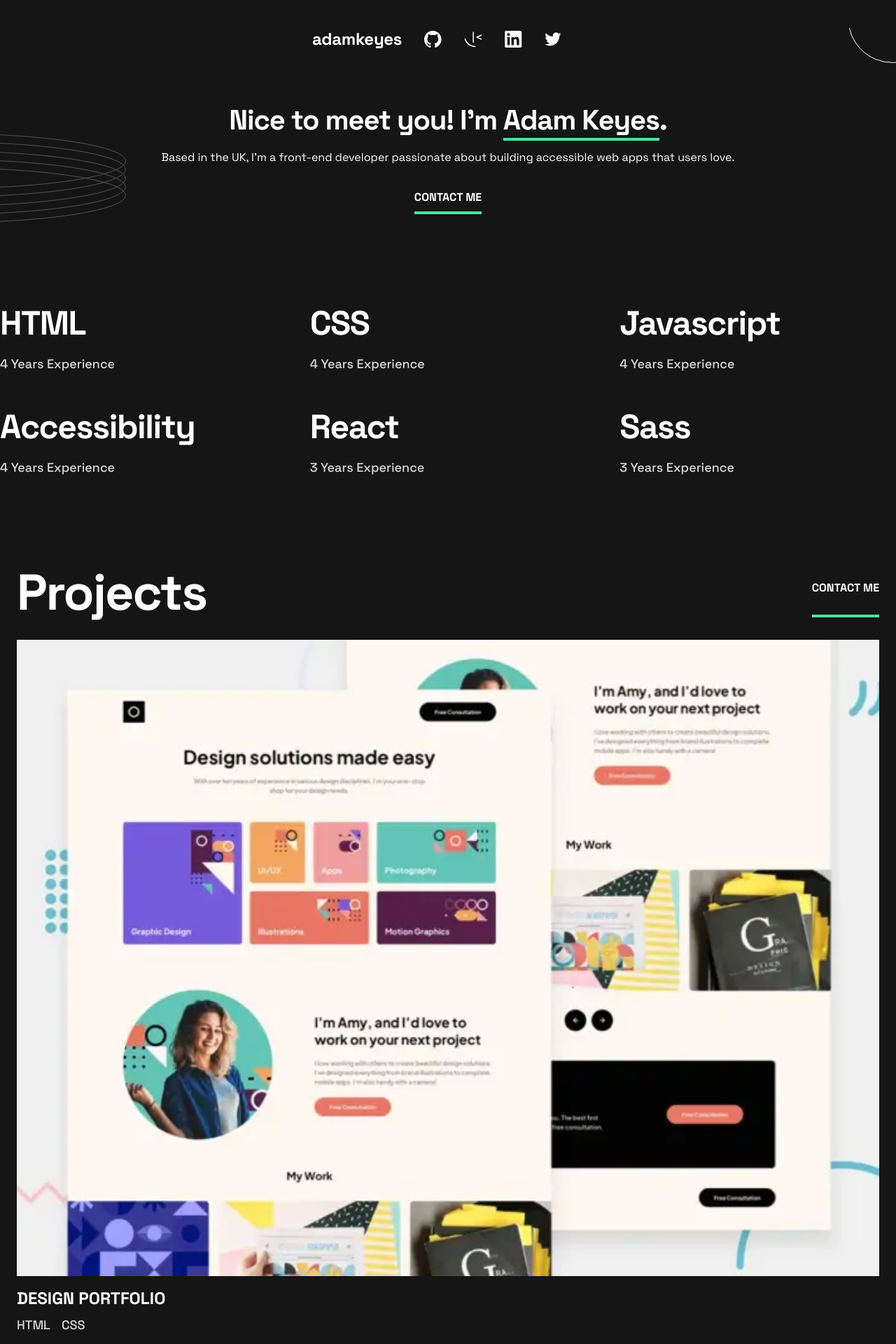
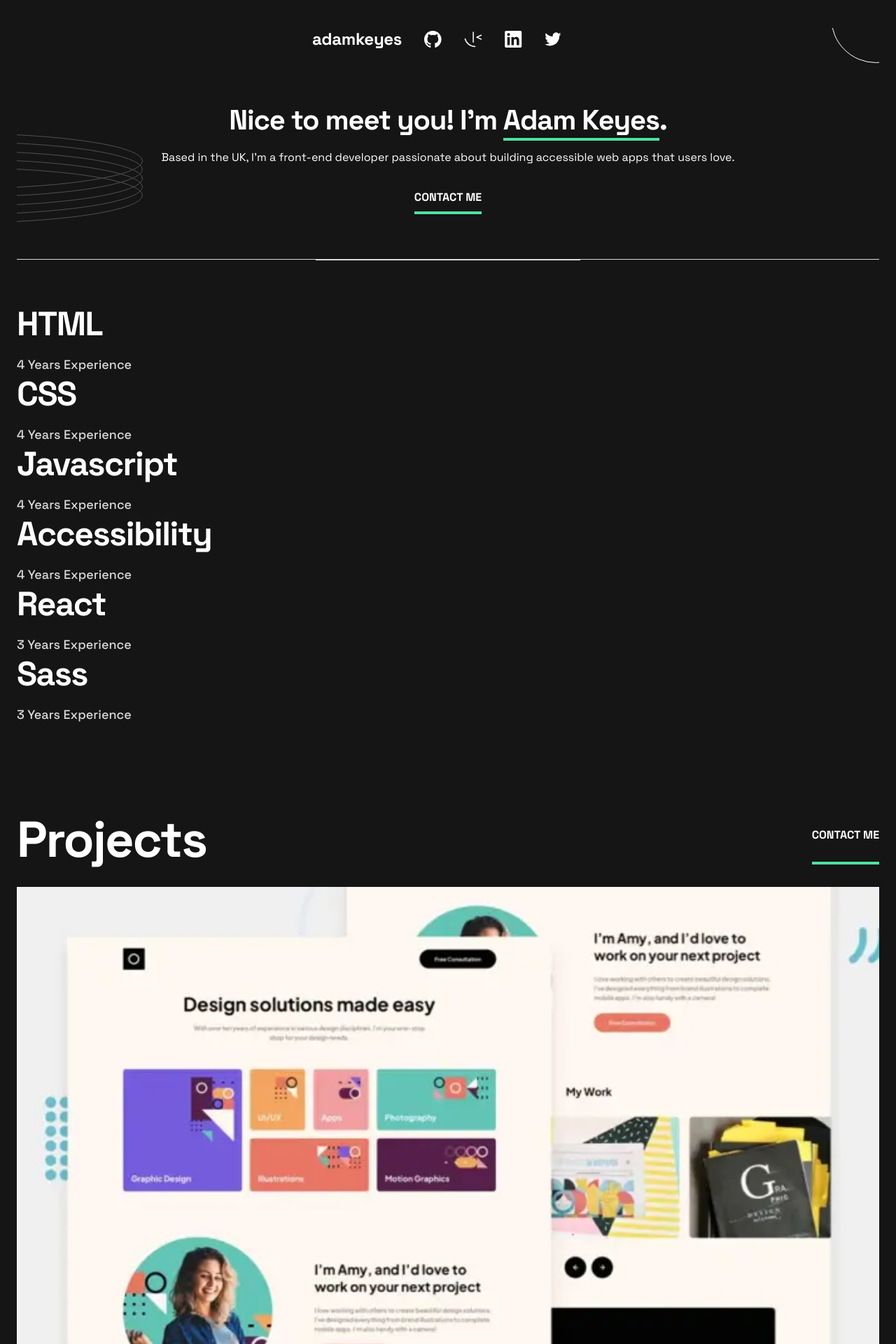
Before and after one commit to lastiwan89/single-page-dev-porfolio, a React (Vite) app: page / in a window 1280 px wide. Shown: the top 1920 px of the page at 70% size. Built offline with nearby package versions, Linux system fonts and the light colour scheme.

Commit message:
adding divider components

```diff
--- a/src/components/pages/Contact.tsx
+++ b/src/components/pages/Contact.tsx
@@ -1,34 +1,36 @@
 import Button from "../Button";
+import Divider from "../Divider";
 
 export default function Contact() {
   return (
-    <section className="bg-med-black flex flex-col gap-y-12 py-16">
-      <div className=" flex flex-col gap-5">
-        <h3 className="text-pure-white text-fs-40 leading-lh-40 -tracking-ls-1.136 text-center font-bold">
+    <section className="from-med-black contact flex flex-col gap-y-12 bg-gradient-to-b to-black px-6">
+      <div className="flex flex-col py-16 md:px-40 lg:grid lg:grid-cols-2 xl:px-40">
+        <div className="flex flex-col gap-5">
+          <h3 className="text-pure-white md:text-fs-72 md:leading-lh-72 md:-tracking-ls-2.045 text-fs-40 leading-lh-40 -tracking-ls-1.136 text-center font-bold lg:text-start">
             Contact
           </h3>
-        <p className="text-med-white text-fs-16 leading-lh-26 text-center font-medium">
+          <p className="text-med-white md:text-fs-18 md:leading-lh-28 text-fs-16 leading-lh-26 text-center font-medium lg:text-start">
             I would love to hear about your project and how I could help. Please
             fill in the form, and I’ll get back to you as soon as possible.
           </p>
         </div>
-      <form className="grid grid-cols-1 px-6">
+        <form className="grid grid-cols-1 md:mt-6">
           <input
-          className="bg-med-black placeholder:text-fs-16 placeholder:leading-lh-26 placeholder:-tracking-ls-0.222 border-b-med-white mt-2 border-b-[1px] p-6 placeholder:font-medium placeholder:uppercase"
+            className="placeholder:text-fs-16 placeholder:leading-lh-26 placeholder:-tracking-ls-0.222 border-b-med-white mt-2 border-b-[1px] p-6 placeholder:font-medium placeholder:uppercase"
             type="text"
             name="name"
             id="name"
             placeholder="name"
           />
           <input
-          className="bg-med-black placeholder:text-fs-16 placeholder:leading-lh-26 placeholder:-tracking-ls-0.222 border-b-med-white mt-2 border-b-[1px] p-6 placeholder:font-medium placeholder:uppercase"
+            className="placeholder:text-fs-16 placeholder:leading-lh-26 placeholder:-tracking-ls-0.222 border-b-med-white mt-2 border-b-[1px] p-6 placeholder:font-medium placeholder:uppercase"
             type="email"
             name="email"
             id="email"
             placeholder="email"
           />
           <input
-          className="bg-med-black placeholder:text-fs-16 placeholder:leading-lh-26 placeholder:-tracking-ls-0.222 border-b-med-white mb-6 mt-2 border-b-[1px] px-6 pb-16 pt-6 placeholder:font-medium placeholder:uppercase"
+            className="placeholder:text-fs-16 placeholder:leading-lh-26 placeholder:-tracking-ls-0.222 border-b-med-white mb-6 mt-2 border-b-[1px] px-6 pb-16 pt-6 placeholder:font-medium placeholder:uppercase"
             type="text"
             name="message"
             id="message"
@@ -38,6 +40,8 @@ export default function Contact() {
             <Button text="send message" />
           </div>
         </form>
+      </div>
+      <Divider />
     </section>
   );
 }
--- a/src/components/pages/Hero.tsx
+++ b/src/components/pages/Hero.tsx
@@ -1,12 +1,13 @@
 import Button from "../Button";
+import Divider from "../Divider";
 import Header from "./Header";
 
 export default function Hero() {
   return (
-    <main>
+    <main className="px-6">
       <div className="hero flex flex-col items-center pb-16">
         <Header />
-        <div className="flex flex-col gap-5 px-6">
+        <div className="flex flex-col gap-5">
           <h1 className="text-pure-white text-fs-40 leading-lh-40 -tracking-ls-1.136 text-center font-bold">
             Nice to meet you! I’m{" "}
             <span className="border-green border-b-4">Adam Keyes</span>.
@@ -20,6 +21,7 @@ export default function Hero() {
           <Button />
         </div>
       </div>
+      <Divider />
     </main>
   );
 }
--- a/src/components/pages/Project.tsx
+++ b/src/components/pages/Project.tsx
@@ -3,7 +3,8 @@ import Button from "../Button";
 
 export default function Project() {
   return (
-    <section className="px-6 py-16">
+    <section className="px-6">
+      <div className="py-16">
         <div className="mb-8 flex justify-between">
           <h3 className="text-pure-white md:text-fs-72 md:leading-lh-72 md:-tracking-ls-2.045 text-fs-40 leading-lh-40 -tracking-ls-1.136 font-bold">
             Projects
@@ -42,6 +43,7 @@ export default function Project() {
             </div>
           </div>
         ))}
+      </div>
     </section>
   );
 }
--- a/src/components/pages/Skills.tsx
+++ b/src/components/pages/Skills.tsx
@@ -1,8 +1,10 @@
 import { SKILL } from "../../constant";
+import Divider from "../Divider";
 
 export default function Skills() {
   return (
-    <section className="flex flex-col gap-6 py-16 md:grid md:grid-cols-2 md:gap-10 lg:grid-cols-3 xl:gap-12">
+    <section className="flex flex-col gap-6 px-6 md:grid md:grid-cols-2 md:gap-10 lg:grid-cols-3 xl:gap-12">
+      <div className="py-16">
         {SKILL.map((item) => (
           <div
             key={item.label}
@@ -16,6 +18,8 @@ export default function Skills() {
             </p>
           </div>
         ))}
+      </div>
+      <Divider />
     </section>
   );
 }
```
Lines whose indentation alone changed are shown as unchanged.
